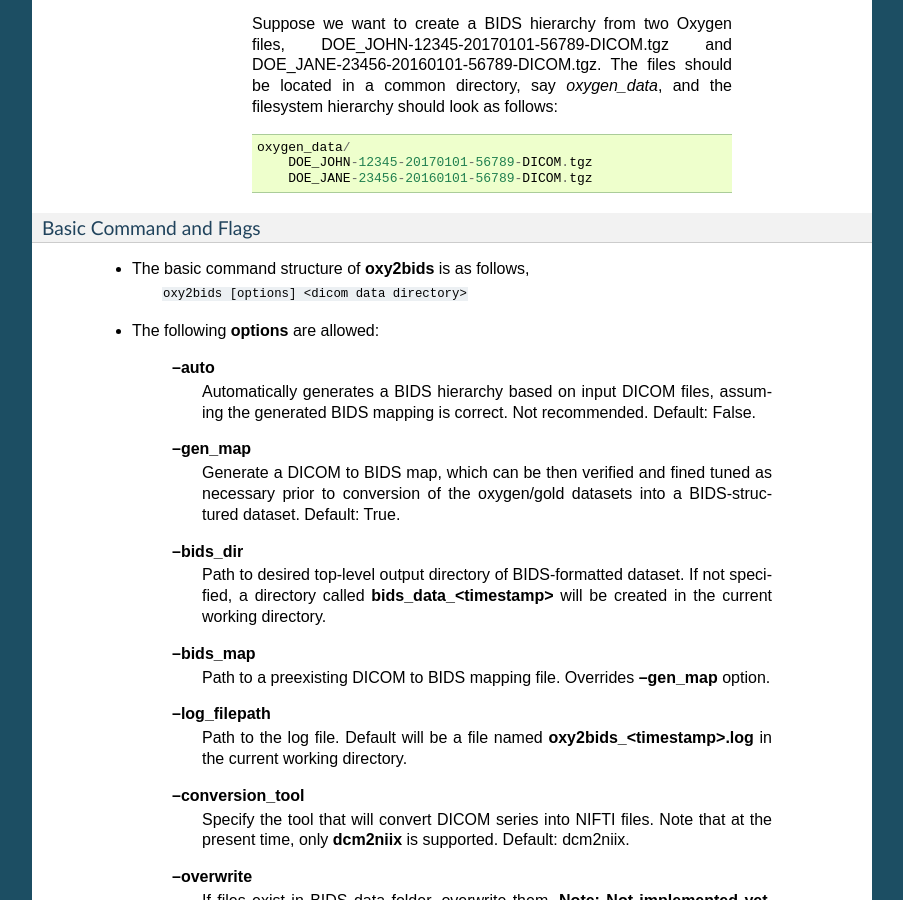
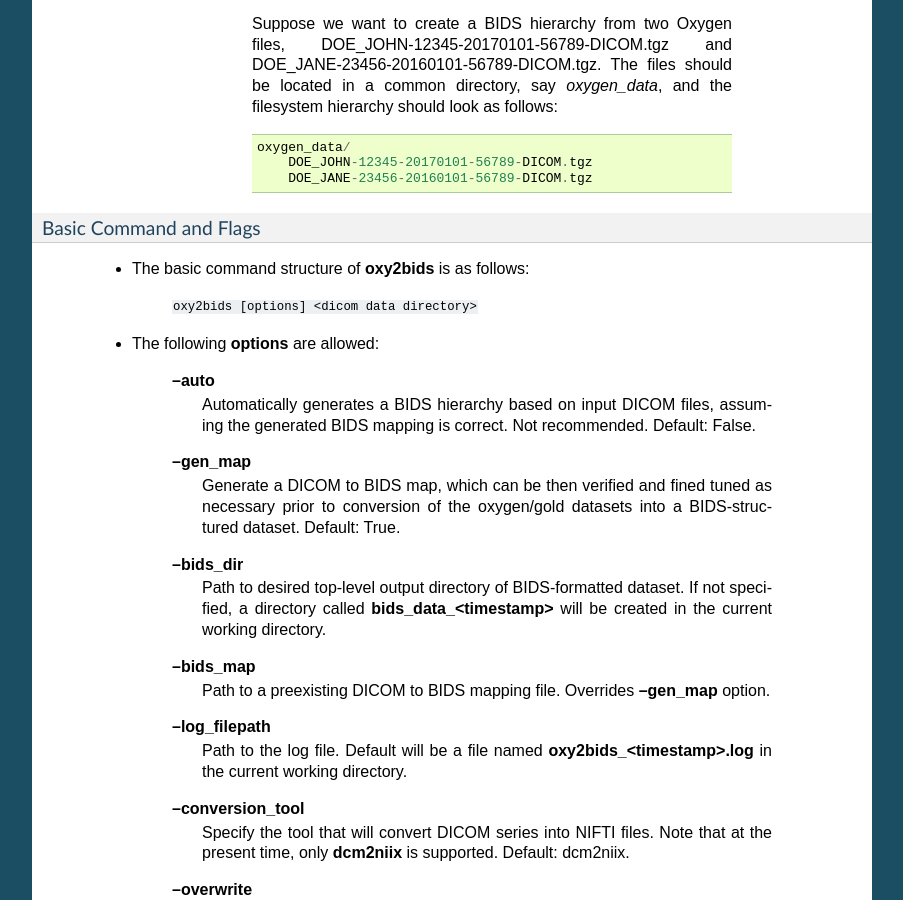
Before and after one commit to nih-fmrif/fmrif_tools, a Sphinx documentation site: the page built from docs/index.rst, in a window 1280 px wide and 900 px high, scrolled down 1730 px. Shown: the whole window, without its empty margins (198-1101 px from the left). Built offline with Sphinx 7.4.7, drawn with Linux system fonts in a browser that asks for light colours.

Commit message:
updated docs

```diff
--- a/docs/index.rst
+++ b/docs/index.rst
@@ -101,7 +101,8 @@ Usage
 Basic Command and Flags
 -----------------------
 
-    * The basic command structure of **oxy2bids** is as follows,
+    * The basic command structure of **oxy2bids** is as follows:
+
           ``oxy2bids [options] <dicom data directory>``
 
     * The following **options** are allowed:
```
